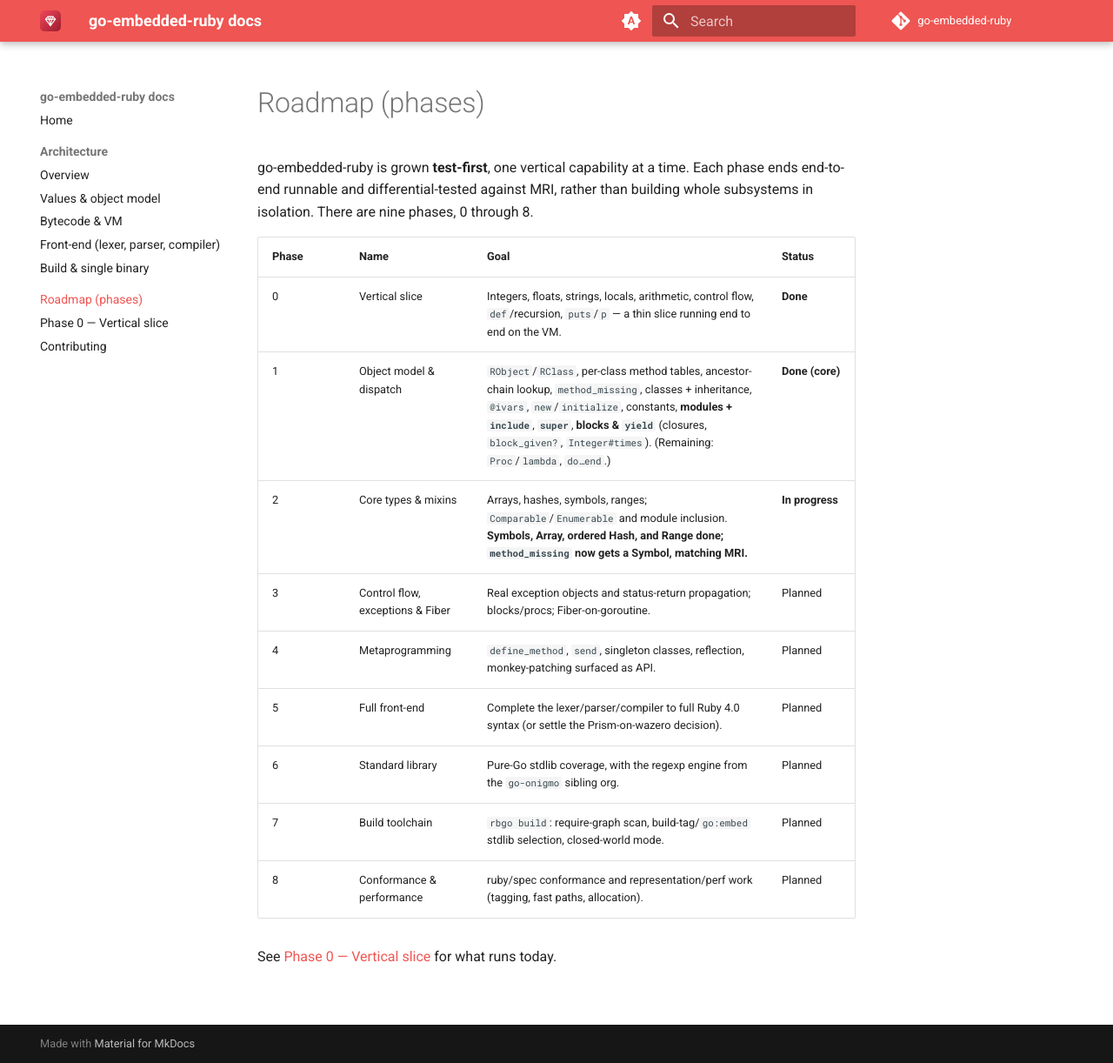
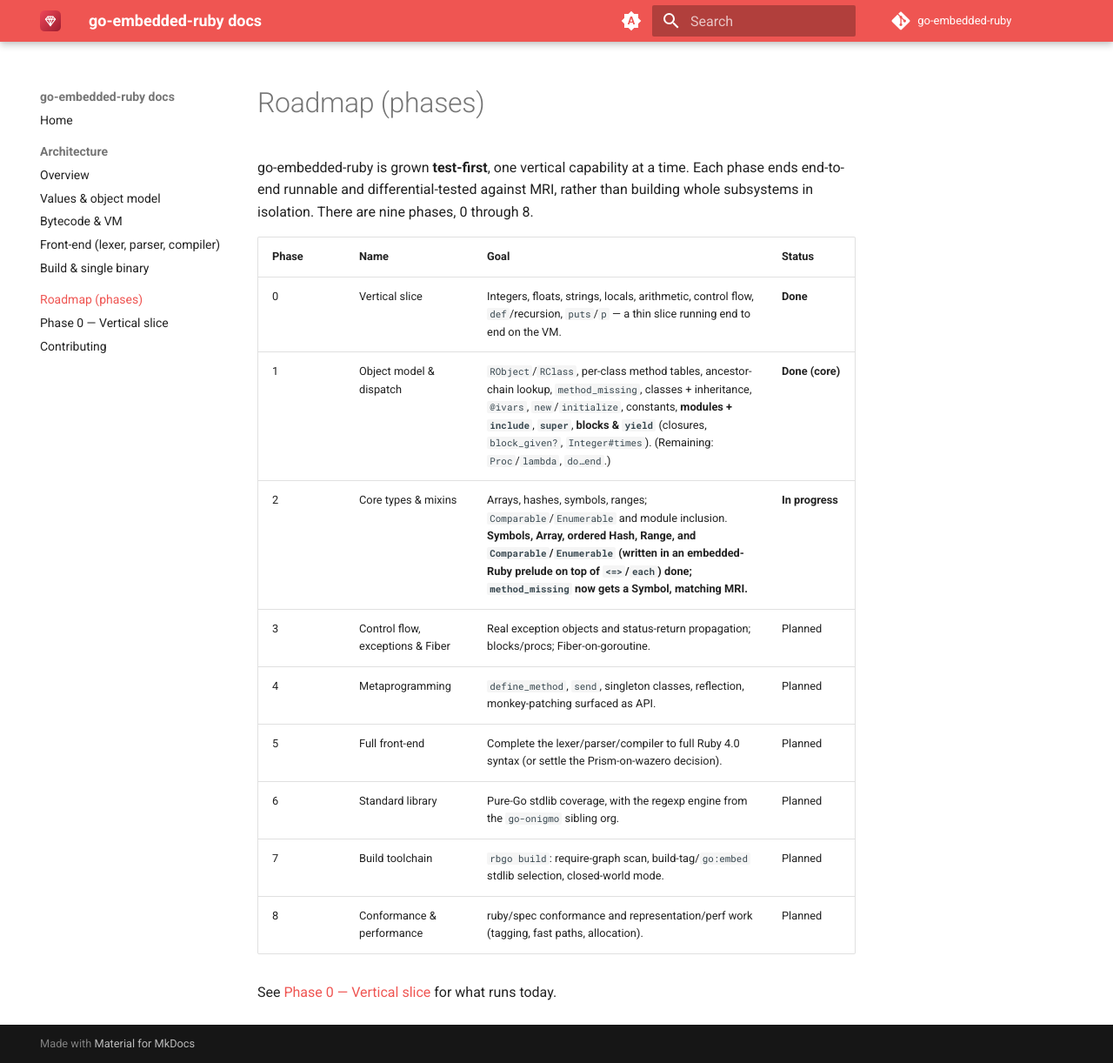
Before and after one commit to go-embedded-ruby/docs, an MkDocs documentation site: the page built from docs/roadmap.md, in a window 1280 px wide and 1222 px high. Shown: the whole window at 87% size. Built offline with MkDocs 1.6.1 and Material for MkDocs 9.7.7, drawn with Linux system fonts in a browser that asks for light colours; the version menu is left out.

Commit message:
docs(roadmap): mark Comparable/Enumerable done in Phase 2
Co-Authored-By: Claude Opus 4.8 (1M context) <noreply@anthropic.com>

```diff
--- a/docs/roadmap.md
+++ b/docs/roadmap.md
@@ -8,7 +8,7 @@ building whole subsystems in isolation. There are nine phases, 0 through 8.
 | --- | --- | --- | --- |
 | 0 | Vertical slice | Integers, floats, strings, locals, arithmetic, control flow, `def`/recursion, `puts`/`p` — a thin slice running end to end on the VM. | **Done** |
 | 1 | Object model & dispatch | `RObject`/`RClass`, per-class method tables, ancestor-chain lookup, `method_missing`, classes + inheritance, `@ivars`, `new`/`initialize`, constants, **modules + `include`**, **`super`**, **blocks & `yield`** (closures, `block_given?`, `Integer#times`). (Remaining: `Proc`/`lambda`, `do…end`.) | **Done (core)** |
-| 2 | Core types & mixins | Arrays, hashes, symbols, ranges; `Comparable`/`Enumerable` and module inclusion. **Symbols, Array, ordered Hash, and Range done; `method_missing` now gets a Symbol, matching MRI.** | **In progress** |
+| 2 | Core types & mixins | Arrays, hashes, symbols, ranges; `Comparable`/`Enumerable` and module inclusion. **Symbols, Array, ordered Hash, Range, and `Comparable`/`Enumerable` (written in an embedded-Ruby prelude on top of `<=>`/`each`) done; `method_missing` now gets a Symbol, matching MRI.** | **In progress** |
 | 3 | Control flow, exceptions & Fiber | Real exception objects and status-return propagation; blocks/procs; Fiber-on-goroutine. | Planned |
 | 4 | Metaprogramming | `define_method`, `send`, singleton classes, reflection, monkey-patching surfaced as API. | Planned |
 | 5 | Full front-end | Complete the lexer/parser/compiler to full Ruby 4.0 syntax (or settle the Prism-on-wazero decision). | Planned |
```
